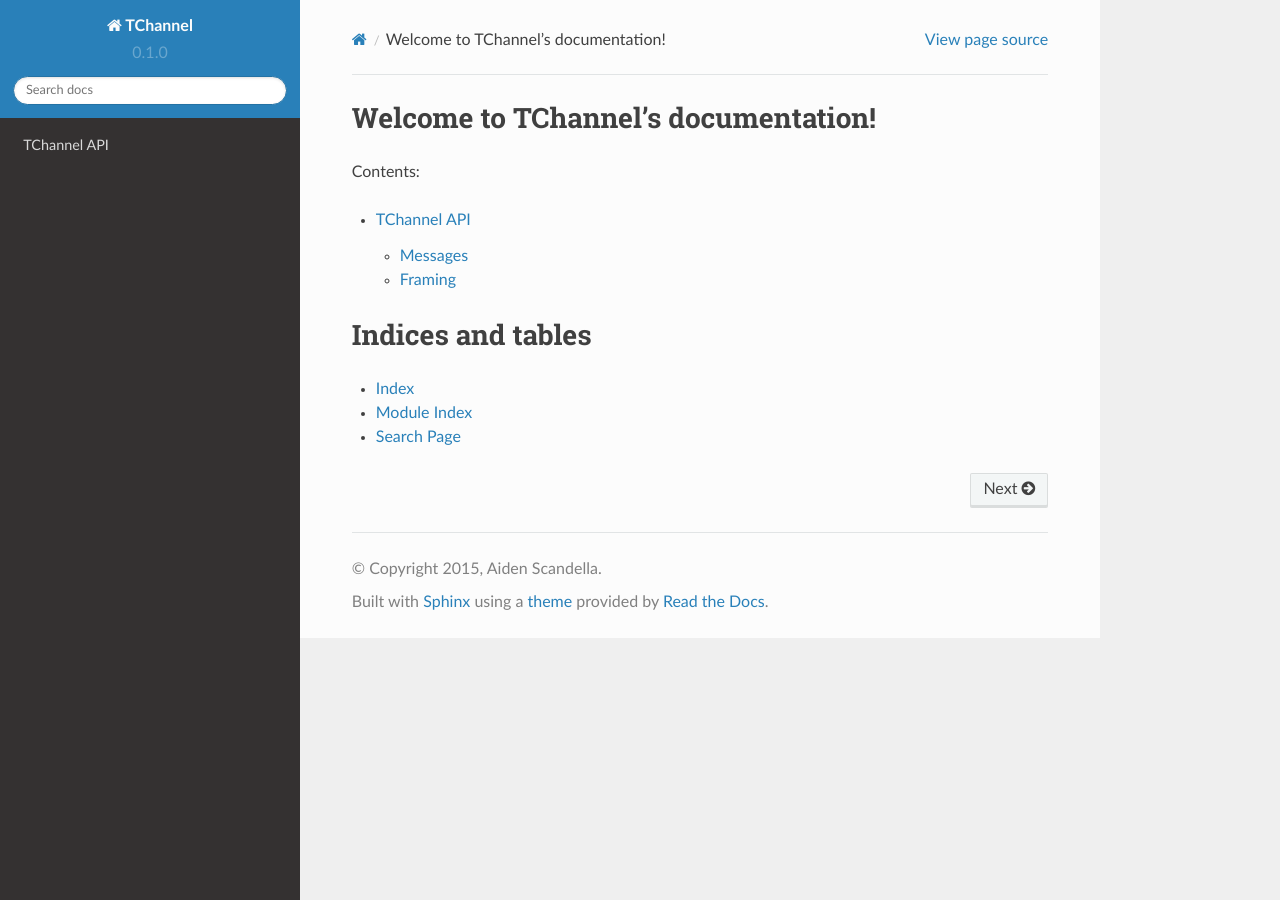
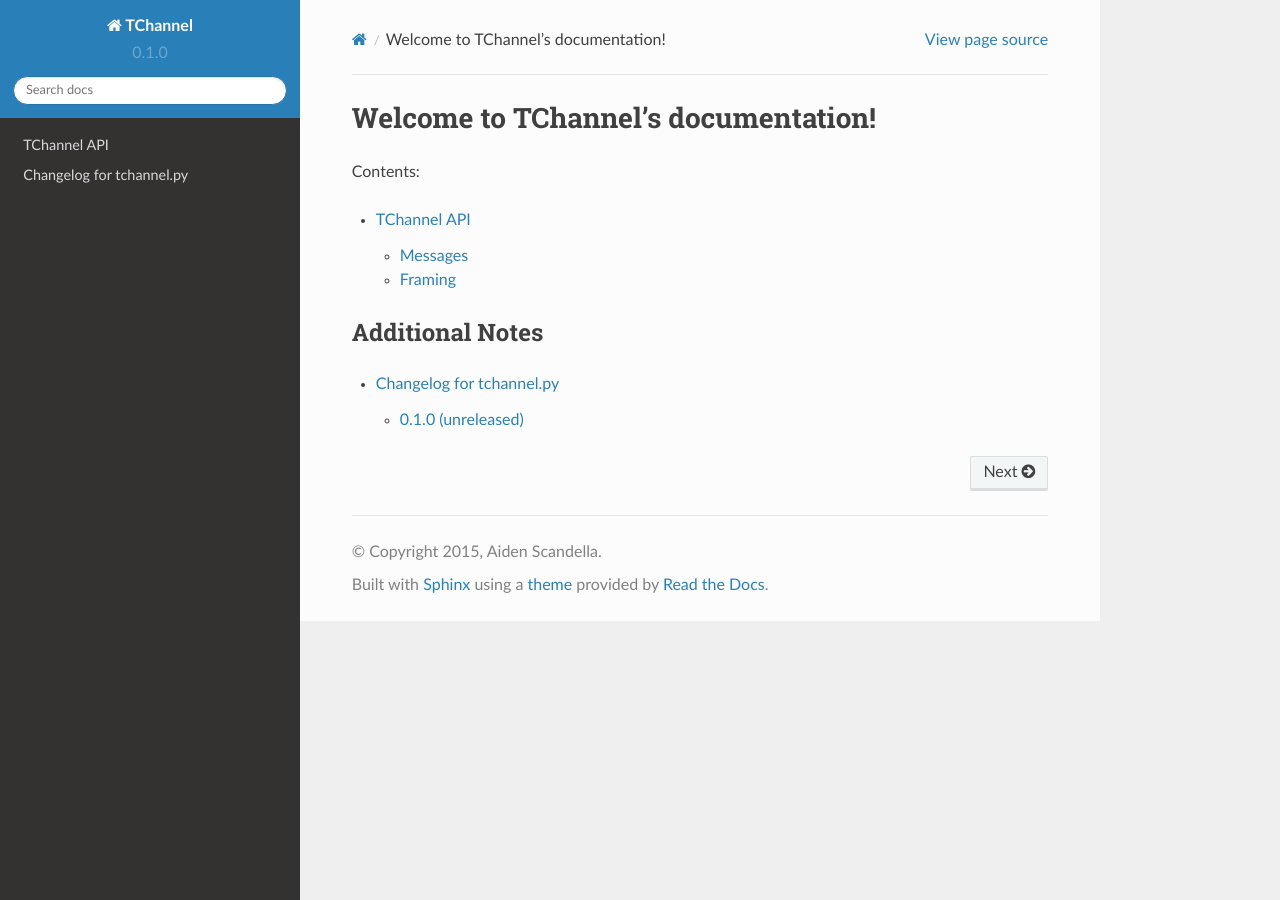
Before and after one commit to uber/tchannel, a Sphinx documentation site: the page built from docs/index.rst, in a window 1280 px wide. Built offline with Sphinx 7.4.7 and the Read the Docs theme 2.0.0, drawn with Linux system fonts in a browser that asks for light colours.

Commit message:
Add changelog
This tends to be useful for keeping track of releases.

```diff
--- /dev/null
+++ b/CHANGES.rst
@@ -0,0 +1,8 @@
+Changelog for tchannel.py
+=========================
+
+
+0.1.0 (unreleased)
+------------------
+
+- Initial release
--- /dev/null
+++ b/docs/changelog.rst
@@ -0,0 +1 @@
+.. include:: ../CHANGES.rst
--- a/docs/index.rst
+++ b/docs/index.rst
@@ -14,10 +14,10 @@
    api
 
 
+Additional Notes
+----------------
 
-Indices and tables
-==================
+.. toctree::
+   :maxdepth: 2
 
-* :ref:`genindex`
-* :ref:`modindex`
-* :ref:`search`
+   changelog
```
